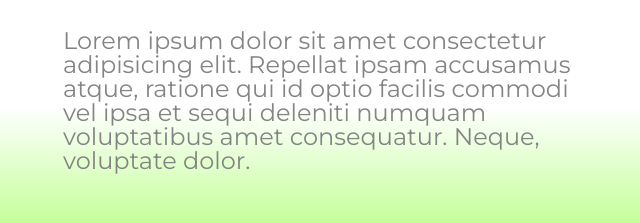
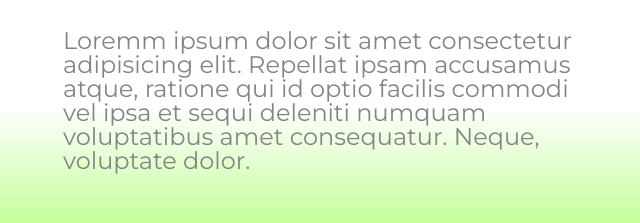
Before and after one commit to Robson-linux/projetor-1, a plain HTML site: page index.html in a window 1280 px wide. Shown: the part 894-1117 px from the top of the page, 32-672 px from the left. Drawn offline with Linux system fonts and the light colour scheme.

Commit message:
alteracao de teste

```diff
--- a/index.html
+++ b/index.html
@@ -30,7 +30,7 @@
 
             <h2>About Your Pet</h2>
 
-            <p>Lorem ipsum dolor sit amet consectetur adipisicing elit.
+            <p>Loremm ipsum dolor sit amet consectetur adipisicing elit.
             Repellat ipsam accusamus atque, ratione qui id optio
             facilis commodi vel ipsa et sequi deleniti numquam
              voluptatibus amet consequatur. Neque, voluptate dolor.</p>
```
